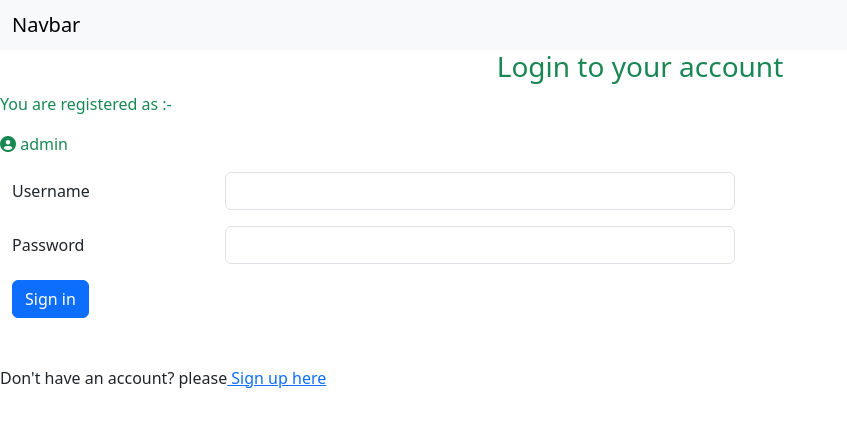
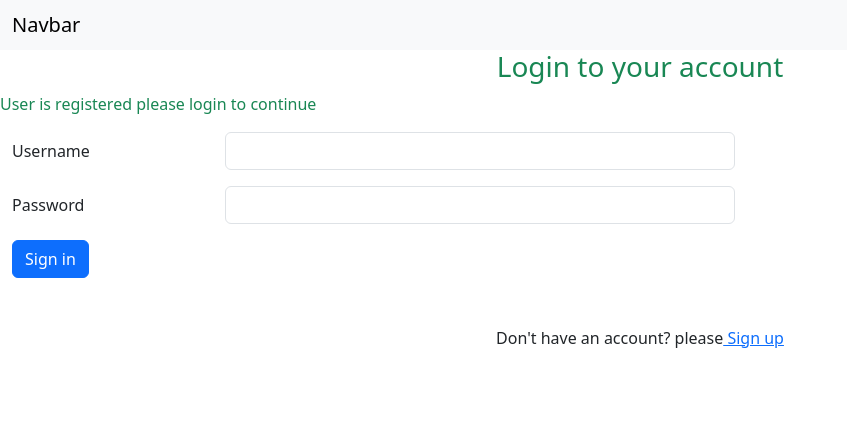
Before and after one commit to Jishna-mk/user-authentication-example-django, a Django app: page /signin/ in a window 1280 px wide. Shown: the top 427 px of the page, without its empty margins (0-847 px from the left). Run offline with Django 4.2, Linux system fonts and the light colour scheme; a user stored in the database is signed in; some libraries are stand-ins or nearby versions.

Commit message:
modified views

```diff
--- a/templates/login.html
+++ b/templates/login.html
@@ -18,8 +18,8 @@
       </nav>
     <h3 class="text-center text-success"> Login to your account</h3>
     {% if request.user.is_authenticated %}
-    <p class="text-success">You are registered as :-</p>
-    <p class="text-success"><i class='fa fa-user-circle'></i>  {{request.user.username}}</p>
+    <p class="text-success">User is registered please login to continue </p>
+    <!-- <p class="text-success"><i class='fa fa-user-circle'></i>  {{request.user.username}}</p> -->
 
     {% else %}
     <p class="text-danger">User is not logged in</p>
@@ -53,7 +53,7 @@
     </div>
     <br>
     <br>
-    Don't have an account? please<a href="{% url 'signup'%}">   Sign up here</a>
+    <p style="text-align: center;">Don't have an account? please<a href="{% url 'signup'%}">   Sign up </a></p>
 
     <script src="https://cdn.jsdelivr.net/npm/bootstrap@5.3.0-alpha3/dist/js/bootstrap.bundle.min.js" integrity="sha384-ENjdO4Dr2bkBIFxQpeoTz1HIcje39Wm4jDKdf19U8gI4ddQ3GYNS7NTKfAdVQSZe" crossorigin="anonymous"></script>
     <script src='https://kit.fontawesome.com/a076d05399.js' crossorigin='anonymous'></script>
--- a/templates/register.html
+++ b/templates/register.html
@@ -36,11 +36,11 @@
                 <input name="email" type="email" class="form-control" id="">
               </div>
             <div class="col-6">
-              <label for="inputAddress" class="form-label">Password</label>
+              <label for="inputPassword" class="form-label">Password</label>
               <input name="password" type="password" class="form-control" id="" placeholder="">
             </div>
             <div class="col-6">
-              <label for="inputAddress2" class="form-label">Confirm Password</label>
+              <label for="inputPassword2" class="form-label">Confirm Password</label>
               <input name="confirm_password" type="password" class="form-control" id="" placeholder="">
             </div>
 
@@ -58,7 +58,7 @@
     </div>
     <br>
     <br>
-    <p>Already have an account? please <a href="{% url 'signin'%}">   Login Here</a></p>
+    <p style="text-align: center;">Already have an account? please <a href="{% url 'signin'%}">   Login</a></p>
 
 
     <script src="https://cdn.jsdelivr.net/npm/bootstrap@5.3.0-alpha3/dist/js/bootstrap.bundle.min.js" integrity="sha384-ENjdO4Dr2bkBIFxQpeoTz1HIcje39Wm4jDKdf19U8gI4ddQ3GYNS7NTKfAdVQSZe" crossorigin="anonymous"></script>
--- a/user_app/views.py
+++ b/user_app/views.py
@@ -30,7 +30,6 @@ def signup(request):
             messages.info(request,"New user created successfully!")
         return redirect('signin')
 
-
     return render(request,"register.html")
 
 def signin(request):
@@ -42,13 +41,15 @@ def signin(request):
         if user is not None:
             auth.login(request,user)
             return redirect('home')
+
         messages.info(request,"Invalid username or password!")
         return redirect('signin')
 
     return render(request,"login.html")
 
-def logout(request):
-    return render(request,'login.html')
+
+# def logout(request):
+#     return render(request,'login.html')
 
 def logout(request):
     auth.logout(request)
```
Also changed, not shown: db.sqlite3.
